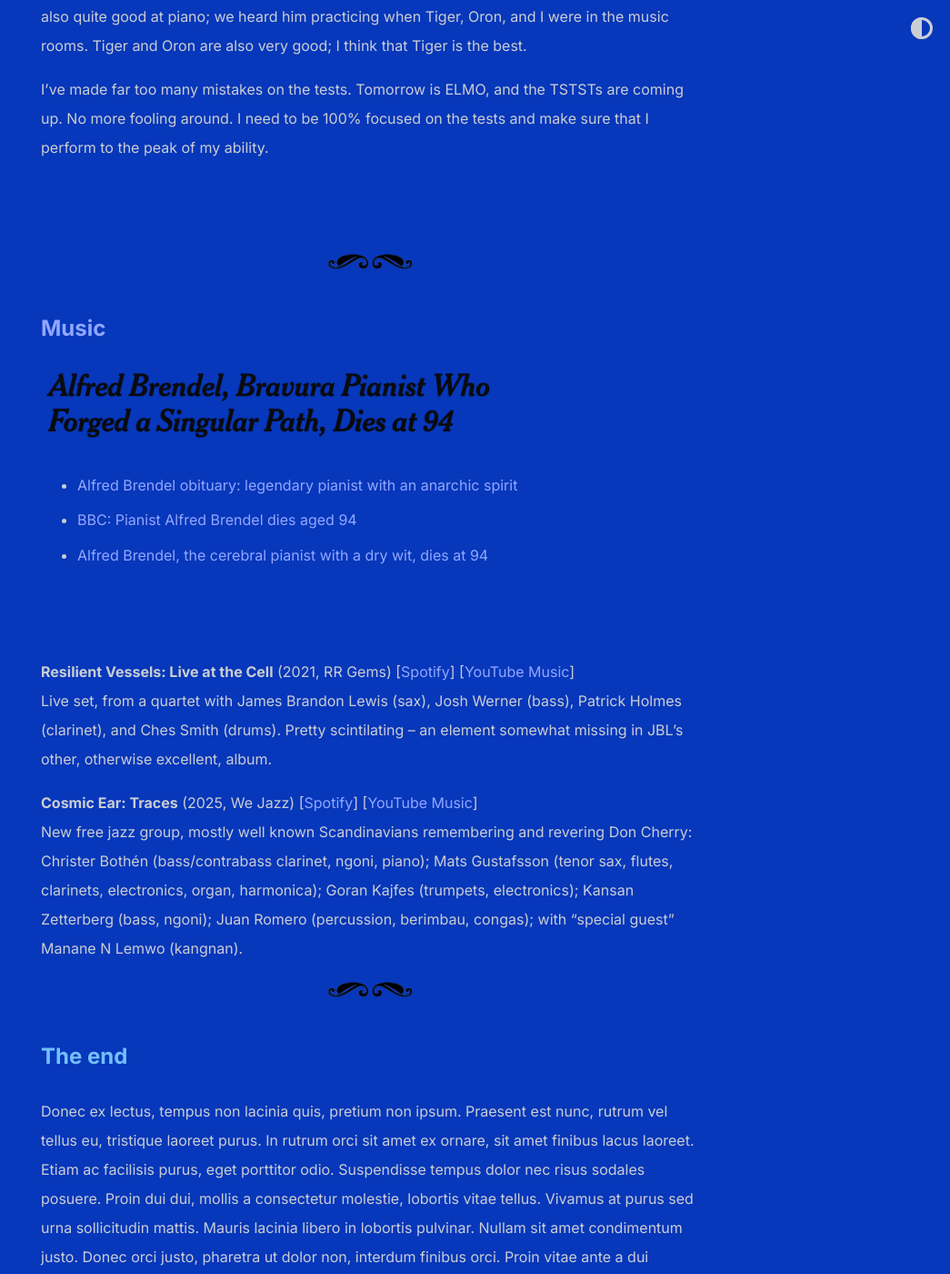
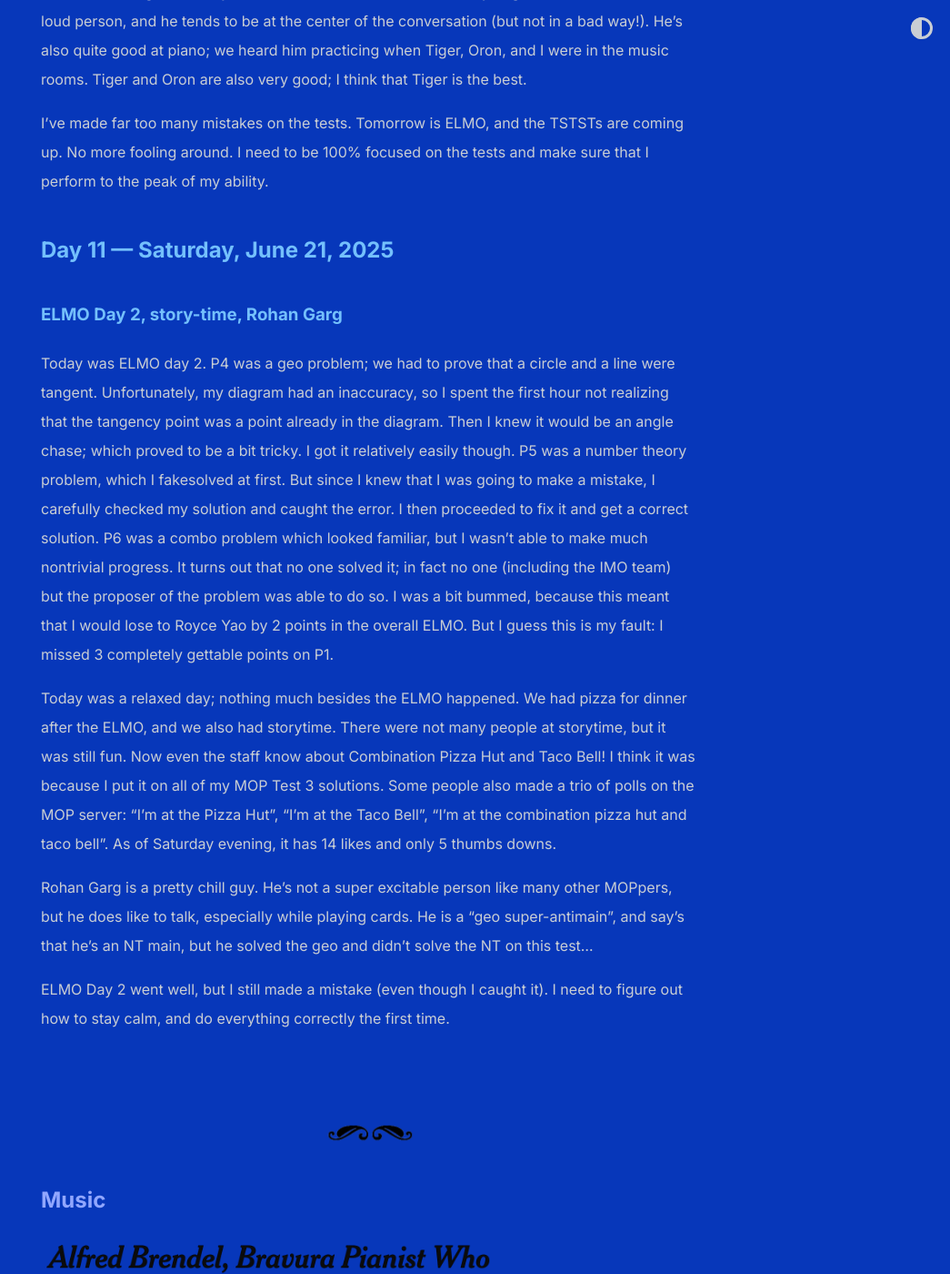
Before and after one commit to shihankanungo/shihankanungo.github.io, a Jekyll site: the page built from mop.md, in a window 1280 px wide and 1400 px high, scrolled down 13498 px. Shown: the whole window at 91% size, without its empty margins (235-1280 px from the left). Built offline with Jekyll 4.4.1, drawn with Linux system fonts in a browser that asks for light colours; some of the changed text lies outside the part shown.

Commit message:
Update mop.md

```diff
--- a/mop.md
+++ b/mop.md
@@ -172,7 +172,7 @@ Tomorrow, I will ask Evan Chen to make me a geo bashing handout. I’ve realized
 
 ## Day 10 &mdash; Friday, June 20, 2025
 
-### Picture Day!! and lots of other cool stuff
+### Picture Day!! Problem Solving Geometry, and Probabilistic method; Alexander Wang
 
 Today was picture day!!
 
@@ -185,6 +185,21 @@ The classes today were super good! Our first class was “Problem Solving Geomet
 Alexander Wang is not very mature, but he’s nice to talk to once you get to know him. He’s a loud person, and he tends to be at the center of the conversation (but not in a bad way!). He’s also quite good at piano; we heard him practicing when Tiger, Oron, and I were in the music rooms. Tiger and Oron are also very good; I think that Tiger is the best.
 
 I’ve made far too many mistakes on the tests. Tomorrow is ELMO, and the TSTSTs are coming up. No more fooling around. I need to be 100% focused on the tests and make sure that I perform to the peak of my ability.
+
+## Day 11 &mdash; Saturday, June 21, 2025
+
+### ELMO Day 2, story-time, Rohan Garg
+
+Today was ELMO day 2. P4 was a geo problem; we had to prove that a circle and a line were tangent. Unfortunately, my diagram had an inaccuracy, so I spent the first hour not realizing that the tangency point was a point already in the diagram. Then I knew it would be an angle chase; which proved to be a bit tricky. I got it relatively easily though. P5 was a number theory problem, which I fakesolved at first. But since I knew that I was going to make a mistake, I carefully checked my solution and caught the error. I then proceeded to fix it and get a correct solution. P6 was a combo problem which looked familiar, but I wasn’t able to make much nontrivial progress. It turns out that no one solved it; in fact no one (including the IMO team) but the proposer of the problem was able to do so. I was a bit bummed, because this meant that I would lose to Royce Yao by 2 points in the overall ELMO. But I guess this is my fault: I missed 3 completely gettable points on P1.
+
+Today was a relaxed day; nothing much besides the ELMO happened. We had pizza for dinner after the ELMO, and we also had storytime. There were not many people at storytime, but it was still fun. Now even the staff know about Combination Pizza Hut and Taco Bell! I think it was because I put it on all of my MOP Test 3 solutions. Some people also made a trio of polls on the MOP server: “I’m at the Pizza Hut”, “I’m at the Taco Bell”, “I’m at the combination pizza hut and taco bell”. As of Saturday evening, it has 14 likes and only 5 thumbs downs.
+
+Rohan Garg is a pretty chill guy. He’s not a super excitable person like many other MOPpers, but he does like to talk, especially while playing cards. He is a "geo super-antimain", and say’s that he’s an NT main, but he solved the geo and didn’t solve the NT on this test…
+
+ELMO Day 2 went well, but I still made a mistake (even though I caught it). I need to figure out how to stay calm, and do everything correctly the first time.
+
+
+
 
 <br><br>
 
```
